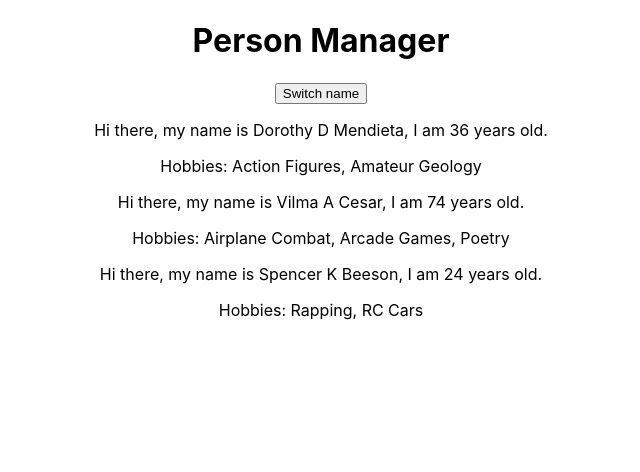
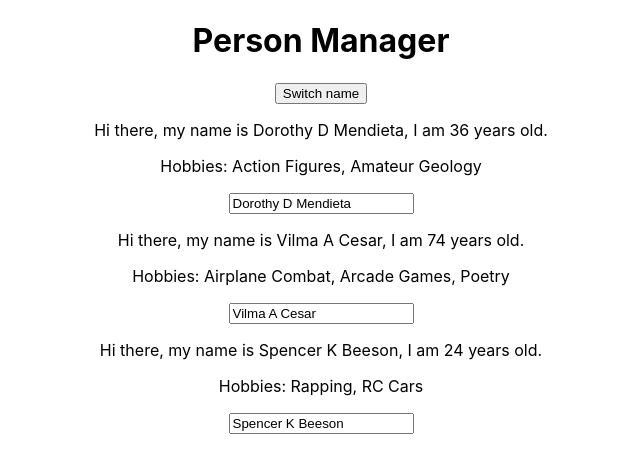
Before and after one commit to ldaine/react-person-manager, a React (Create React App) app: page / in a window 1280 px wide. Shown: the top 472 px of the page, without its empty margins (319-959 px from the left). Built offline with nearby package versions, Linux system fonts and the light colour scheme.

Commit message:
added onChange handler on input element

```diff
--- a/src/App.tsx
+++ b/src/App.tsx
@@ -1,4 +1,4 @@
-import React, { Component } from 'react';
+import React, { Component, ChangeEvent } from 'react';
 import './App.css';
 import Person from './Person/Person';
 import { IPerson } from './models/IPerson';
@@ -28,7 +28,11 @@ class App extends Component<IAppProps, IAppState> {
       <button onClick={this.switchNameHandler.bind(this, 'Estelle')}>Switch name</button>
       {
         this.state.persons.map((person:IPerson) => {
-          return <Person name={person.name} age={person.age} switchNameHandler = {this.switchNameHandler}>Hobbies: {person.hobbies.join(', ')}</Person>
+          return  <Person name={person.name} age={person.age}
+                         switchNameHandler = {this.switchNameHandler}
+                         onChangeNameHandler={this.onChangeNameHandler}>
+                        Hobbies: {person.hobbies.join(', ')}
+                  </Person>
         })
       }
       </div>
@@ -51,6 +55,15 @@ class App extends Component<IAppProps, IAppState> {
       {name: name, age: Math.floor((Math.random() * 100) + 1), hobbies: ['Rapping', 'RC Cars']}
     ]})
   }
+
+  private onChangeNameHandler = (event: ChangeEvent<HTMLInputElement>):void =>{
+
+    this.setState({persons: [
+      {name: event.target.value, age: 28, hobbies: ['Action Figures', 'Amateur Geology']},
+      {name: 'John P.', age: 28, hobbies: ['Airplane Combat', 'Arcade Games', 'Poetry']},
+      {name: 'John P.', age: 28, hobbies: ['Rapping', 'RC Cars']}
+    ]})
+  }
 }
 
 export default App;
--- a/src/Person/IPersonProps.ts
+++ b/src/Person/IPersonProps.ts
@@ -1,8 +1,9 @@
-import { ReactNode } from "react";
+import { ReactNode, ChangeEvent } from "react";
 
 export interface IPerson {
     name: string;
     age: number;
     children: ReactNode;
     switchNameHandler(name: string):void;
+    onChangeNameHandler(event: ChangeEvent<HTMLInputElement>):void;
 }
--- a/src/Person/Person.tsx
+++ b/src/Person/Person.tsx
@@ -6,6 +6,7 @@ const Person = (props: IPerson) => {
         <div onClick={()=> props.switchNameHandler('John P')}>
             <p>Hi there, my name is {props.name}, I am {props.age} years old. </p>
             <p>{props.children}</p>
+            <input type="text" onChange={props.onChangeNameHandler} value={props.name}/>
         </div>
     )
 
```
